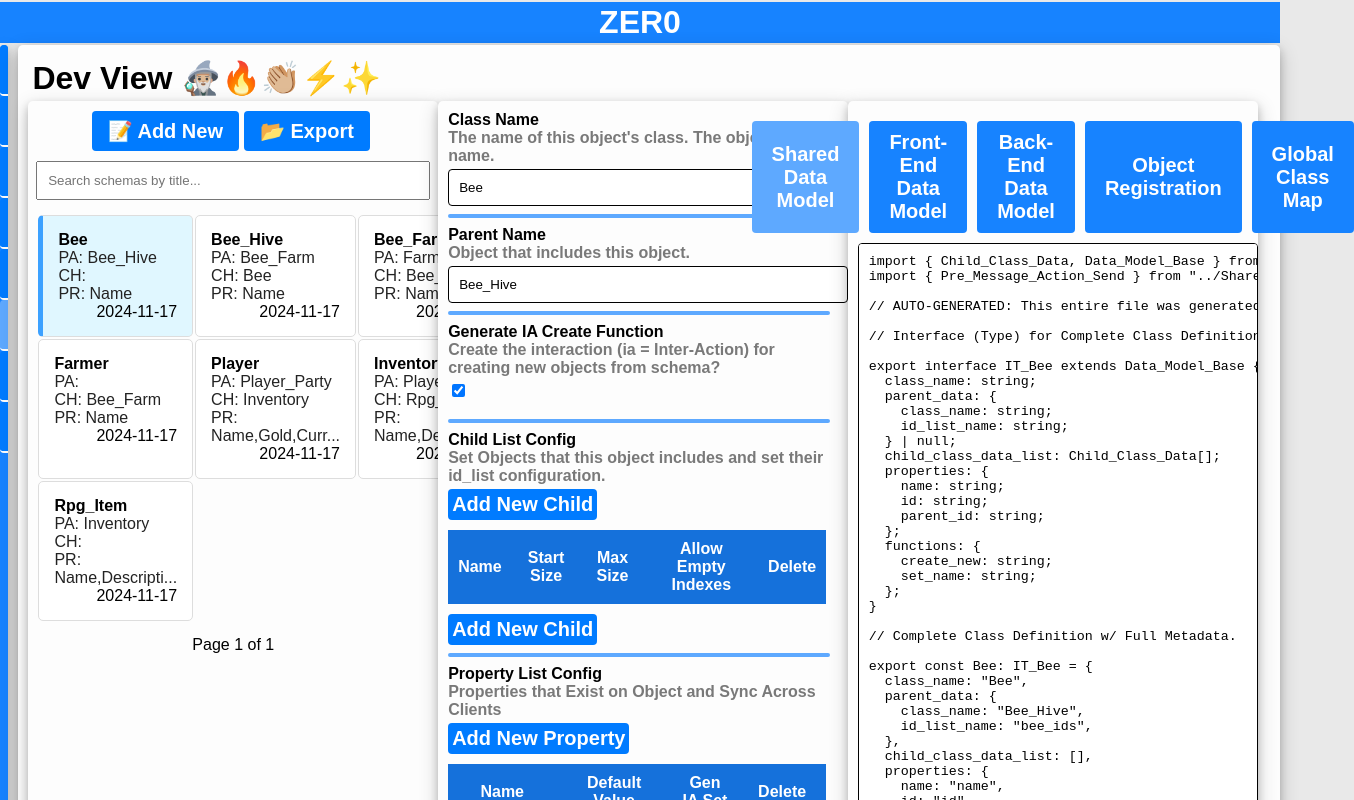
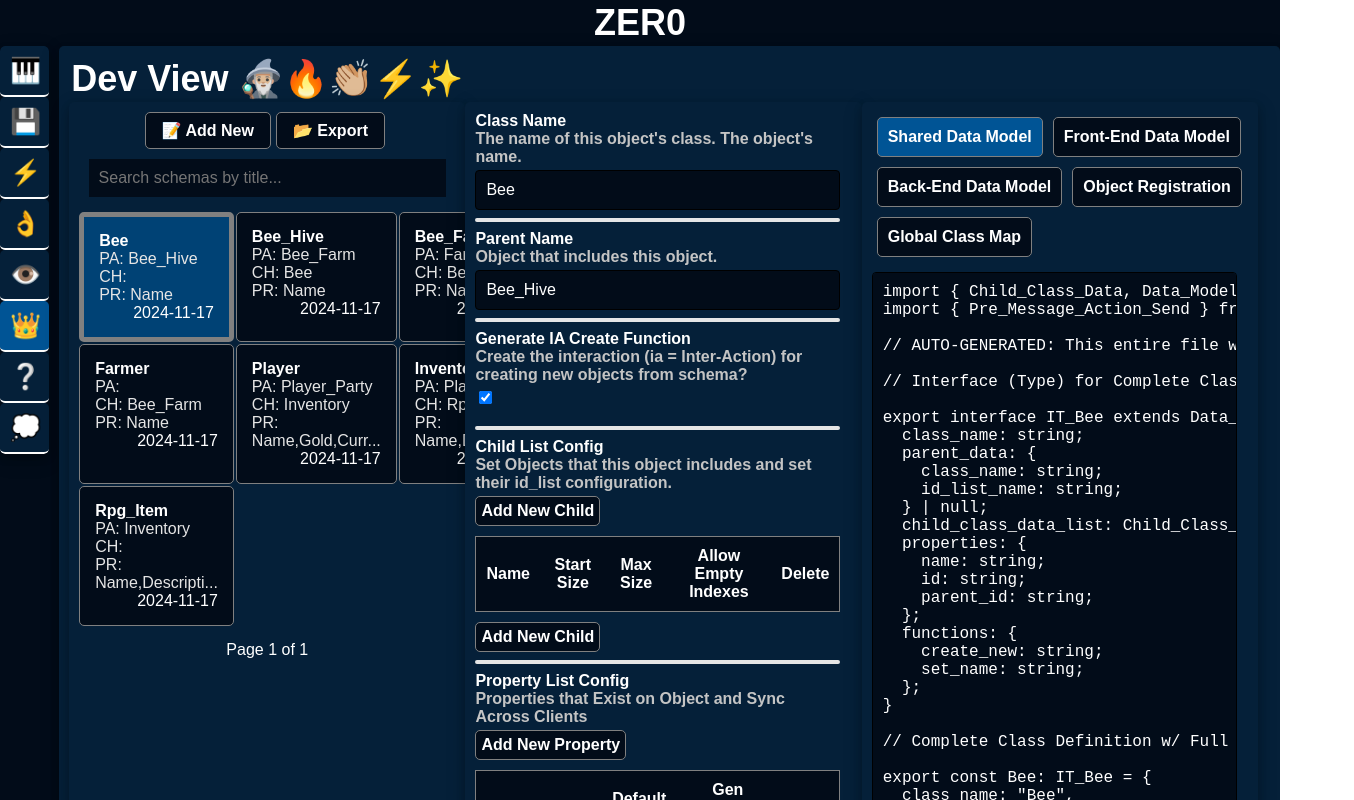
Before and after one commit to DonGoesToWork/recoil_test, a React (Vite) app in the folder project_zero/frontend/: page / in a window 1280 px wide. Shown: the top 800 px of the page, 1354 px wide, since content can reach past the window. Built offline with nearby package versions, Linux system fonts and the light colour scheme.

Commit message:
Major theme updates. Dark theme. CSS Fixes and changes.

```diff
--- a/project_zero/frontend/src/App.css
+++ b/project_zero/frontend/src/App.css
@@ -1,41 +1,57 @@
+:root {
+  --primary-bg-very-dark: #020c19; /* Dark, rich navy */
+  --primary-bg-almost-very-dark: #052039; /* Deep ocean blue */
+  --primary-bg-dark: #093259; /* Muted azure */
+  --primary-bg-medium: #004275; /* Strong, vivid blue */
+  --primary-bg-light: #005495; /* Lighter, approachable blue */
+  --primary-bg-success: #8cad3f; /* Calming olive-green for success */
+  --text-off-white: #e5e5e5; /* Soft, easy-on-eyes white */
+  --text-off-off-white: #c4c4c4; /* Neutral light gray */
+  --text-off-grey: #808080; /* Balanced gray for less emphasis */
+  --text-red: #8a000b;
+  --text-dark-red: #510007;
+}
+
+html {
+  box-sizing: border-box;
+}
+*,
+*:before,
+*:after {
+  box-sizing: inherit;
+  font-size: 16px;
+}
+
 /* App-wide global styles */
 body,
 html {
   margin: 0;
   padding: 0;
   font-family: "Arial", sans-serif;
-  background-color: #e9e9e9;
-}
-
-:root {
-  --primary-bg-medium: #1783ff;
-  --primary-bg-dark: #1571db;
-  --primary-bg-light: #5ea9ff;
-  --primary-bg-very-light1: #b3d6ff;
-  --primary-bg-very-light2: #83bdff;
-  --white: #faf0e6;
-  --primary-bg-success: #a37b22; /* WIP */
+  background-color: var(----primary-bg-very-dark);
 }
 
 .my-card {
-  background-color: #fdfdfd;
+  background-color: var(--primary-bg-almost-very-dark);
   box-shadow: 0 4px 8px 0 rgba(0, 0, 0, 0.2), 0 6px 20px 0 rgba(0, 0, 0, 0.19);
   padding: 10px;
+  color: white;
 }
 
 .my-card:hover {
-  box-shadow: 0 4px 8px 0 rgba(0, 0, 0, 0.4), 0 6px 20px 0 rgba(0, 0, 0, 0.4);
+  box-shadow: 0 4px 8px 0 rgba(0, 0, 0, 0.4), 0 6px 20px 0 rgba(255, 255, 255, 0.4);
 }
 
 h1 {
-  margin: 2px;
+  margin: 0px;
   padding: 2px;
+  font-size: 36px;
 }
 
 h3 {
   font-size: 16px;
   text-align: center;
-  color: #797979;
+  color: var(--text-off-off-white);
   margin-top: -5px;
   margin-bottom: 4px;
 }
@@ -45,22 +61,24 @@ div {
 }
 
 button {
-  background-color: var(--primary-bg-medium);
+  background-color: var(--primary-bg-very-dark);
   color: white;
   border: none;
   cursor: pointer;
   font-weight: 900;
-  font-size: 20px;
+  font-size: 16px;
   border-radius: 5px;
+  padding: 5px;
+  border: 1px solid var(--text-off-grey);
 }
 
 button:hover {
-  background-color: var(--primary-bg-dark);
-  color: rgb(245, 245, 245);
+  background-color: var(--primary-bg-light);
+  color: var(--text-off-white);
 }
 
 hr {
-  border: 2px solid var(--primary-bg-light);
+  border: 2px solid var(--text-off-white);
   border-radius: 5px;
   width: 100%;
 }
@@ -70,3 +88,20 @@ hr {
 background-color: var(--primary-bg-success);
 }
 */
+
+/*
+Original Root Colors before AI Improvements:
+:root {
+  --primary-bg-very-dark: #031223;
+  --primary-bg-almost-very-dark: #061f3e;
+  --primary-bg-dark: #082d58;
+  --primary-bg-medium: #00346f;
+  --primary-bg-light: #00418c;
+  --primary-bg-success: #a37b22;
+  --text-off-white: rgb(214, 214, 214);
+  --text-off-off-white: rgb(180, 180, 180);
+  --text-off-grey: #7e7e7e;
+  --text-red: #aa1e2b;
+  --text-dark-red: #901925;
+}
+*/
--- a/project_zero/frontend/src/Components/Main.tsx
+++ b/project_zero/frontend/src/Components/Main.tsx
@@ -155,7 +155,7 @@ const App: React.FC = () => {
     case third_column_counter++:
       item_1 = (
         <div className="schemas-container-col-view my-card">
-          <Manage_Page schemas={schemas} set_selected_schema_id={set_selected_schema_id} set_myclasses={set_schemas} />;
+          <Manage_Page schemas={schemas} set_selected_schema_id={set_selected_schema_id} set_myclasses={set_schemas} />
         </div>
       );
       break;
@@ -227,15 +227,19 @@ const App: React.FC = () => {
   }
 
   return (
-    <div>
+    <div className="main-body">
+      <div className="main-body-container">
+        <div className="main-body-container-header">
           <header>
             <h1>ZER0</h1>
           </header>
-      <span className="schemas-container">
+        </div>
+        <div className="schemas-container">
           <Sidebar third_column_view={third_column_view} set_third_column_view={set_third_column_view} />
           {item_1 !== undefined && item_1}
           {item_2 !== undefined && item_2}
-      </span>
+        </div>
+      </div>
     </div>
   );
 };
--- a/project_zero/frontend/src/Components/Schema/Pagination.css
+++ b/project_zero/frontend/src/Components/Schema/Pagination.css
@@ -9,7 +9,6 @@
 
 .pagination button {
   padding: 20px;
-  cursor: pointer;
 }
 
 .pagination .disabled {
--- a/project_zero/frontend/src/Components/Schema/Schema_Grid.css
+++ b/project_zero/frontend/src/Components/Schema/Schema_Grid.css
@@ -8,19 +8,19 @@
 }
 
 .schema-item {
-  background-color: #ffffff;
-  border: 1px solid #ddd;
+  background-color: var(--primary-bg-very-dark);
+  border: 1px solid var(--text-off-grey);
   padding: 15px;
-  cursor: pointer;
 }
 
 .schema-item.selected {
-  background-color: #e0f7ff;
-  border-left: 5px solid #3ca1ff;
+  background-color: var(--primary-bg-medium);
+  border: 5px solid var(--text-off-grey);
+  color: white;
 }
 
 .schema-item:hover {
-  background-color: #f9f9f9;
+  background-color: var(--primary-bg-light);
 }
 
 .schema-title-preview {
@@ -28,7 +28,7 @@
 }
 
 .schema-preview {
-  color: rgb(35, 35, 35);
+  color: var(--text-off-white);
 }
 
 .schema-date-preview {
--- a/project_zero/frontend/src/Components/Schema_Entry/List_Config_Base.css
+++ b/project_zero/frontend/src/Components/Schema_Entry/List_Config_Base.css
@@ -3,6 +3,8 @@
   text-align: center;
   margin-top: 10px;
   margin-bottom: 10px;
+  background-color: var(--primary-bg-very-dark);
+  border: 1px solid var(--text-off-grey);
 }
 
 .property-table th,
@@ -12,17 +14,16 @@
 }
 
 .property-table th {
-  background-color: var(--primary-bg-dark);
   color: white;
   text-align: center;
 }
 
 .even-row {
-  background-color: var(--primary-bg-very-light1);
+  background-color: var(--primary-bg-dark);
 }
 
 .odd-row {
-  background-color: var(--primary-bg-very-light2);
+  background-color: var(--primary-bg-medium);
 }
 
 .radio-column {
@@ -34,27 +35,13 @@
 .property-table td input[type="text"] {
   width: 100%;
   padding: 5px;
-  border: 1px solid #ccc;
   border-radius: 4px;
 }
 
-button {
-  padding: 4px;
-  background-color: #007bff;
-  color: white;
-  border: none;
-  border-radius: 4px;
-  cursor: pointer;
-}
-
-button:hover {
-  background-color: #0056b3;
-}
-
 .delete-btn {
-  background-color: #dc3545;
+  background-color: var(--text-red);
 }
 
 .delete-btn:hover {
-  background-color: #c82333;
+  background-color: var(--text-dark-red);
 }
--- a/project_zero/frontend/src/Components/Schema_Entry/Schema_Form.css
+++ b/project_zero/frontend/src/Components/Schema_Entry/Schema_Form.css
@@ -40,15 +40,13 @@ label {
 }
 
 .delete-schema-btn {
-  background-color: #f21139;
-  color: white;
+  background-color: var(--text-red);
   border: none;
   padding: 10px 20px;
-  cursor: pointer;
 }
 
 .delete-schema-btn:hover {
-  background-color: rgb(255, 135, 135);
+  background-color: var(--text-dark-red);
 }
 
 textarea.small {
--- a/project_zero/frontend/src/Components/Sidebar/Sidebar.css
+++ b/project_zero/frontend/src/Components/Sidebar/Sidebar.css
@@ -1,10 +1,9 @@
 .schemas-container-col-sidebar {
-  background-color: var(--primary-bg-medium);
-  color: white;
   margin-right: 10px;
   box-shadow: 0 4px 8px 0 rgba(0, 0, 0, 0.2), 0 6px 20px 0 rgba(0, 0, 0, 0.19);
   overflow: hidden;
   transition: width 0.3s ease;
+  height: 100%;
 }
 
 .schemas-container-col-sidebar.collapsed {
@@ -27,8 +26,8 @@
   border-bottom: 2px solid #fdfdfd;
   font-weight: 900;
   font-size: 20px;
-  border-left: 10px solid var(--primary-bg-light);
   white-space: nowrap;
+  background-color: var(--primary-bg-almost-very-dark);
 }
 
 .schemas-container-col-sidebar.collapsed button {
@@ -46,10 +45,12 @@
   border-left: none;
 }
 
-.schemas-container-col-sidebar button:hover,
+.schemas-container-col-sidebar button:hover {
+  border-left: 10px solid var(--primary-bg-light);
+}
+
 .schemas-container-col-sidebar button.active:hover {
-  border-left: 10px solid rgb(22, 150, 255);
-  background-color: var(--primary-bg-medium);
+  border-left: 10px solid white;
 }
 
 .schemas-container-col-sidebar.collapsed button:hover,
--- a/project_zero/frontend/src/Components/Tabs.css
+++ b/project_zero/frontend/src/Components/Tabs.css
@@ -1,23 +1,19 @@
 /* Tabs Component styles */
 .tabs {
   display: flex;
-  justify-content: center;
-  margin-top: 10px;
+  flex-wrap: wrap;
 }
 
 .tab {
-  border: none;
-  padding: 10px 20px;
+  padding: 10px;
   cursor: pointer;
-  margin: 0 5px;
-  background-color: #1783ff;
+  margin: 5px;
 }
 
 .tab.active {
-  background-color: #5ea9ff;
-  color: white;
+  background-color: var(--primary-bg-light);
 }
 
 .tab:hover {
-  color:  rgb(221, 221, 221);
+  color: var(--text-off-white);
 }
--- a/project_zero/frontend/src/Components/main.css
+++ b/project_zero/frontend/src/Components/main.css
@@ -1,12 +1,28 @@
-header {
-  background-color: var(--primary-bg-medium);
-  color: white;
-  text-align: center;
+/* Main CSS For Page Layout */
+
+.main-body {
+  min-height: 100vh !important;
+  background-color: var(--primary-bg-very-dark);
+}
+
+.main-body-container {
+  height: 100%;
+}
+
+.main-body-container-header {
+  height: 3%;
 }
 
 .schemas-container {
   display: flex;
-  min-height: 91vh;
+  background-color: var(--primary-bg-very-dark);
+  height: 97%;
+}
+
+header {
+  background-color: var(--primary-bg-very-dark);
+  color: white;
+  text-align: center;
 }
 
 .schemas-container-col-view {
@@ -31,6 +47,8 @@ header {
   height: 550px;
   overflow: scroll;
   resize: none;
+  background-color: var(--primary-bg-very-dark);
+  color: white;
 }
 
 /* Dev View */
@@ -40,3 +58,9 @@ header {
   width: 100%;
   grid-template-columns: 33% 33% 33%;
 }
+
+input {
+  background-color: var(--primary-bg-very-dark);
+  color: white;
+  border: none;
+}
```
Lines whose indentation alone changed are shown as unchanged.
